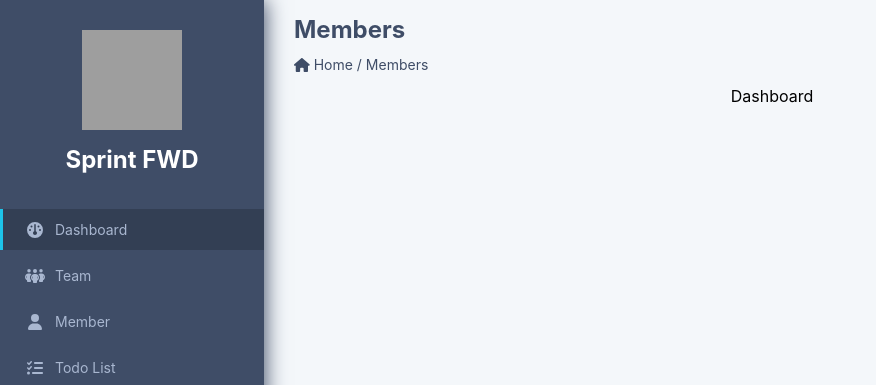
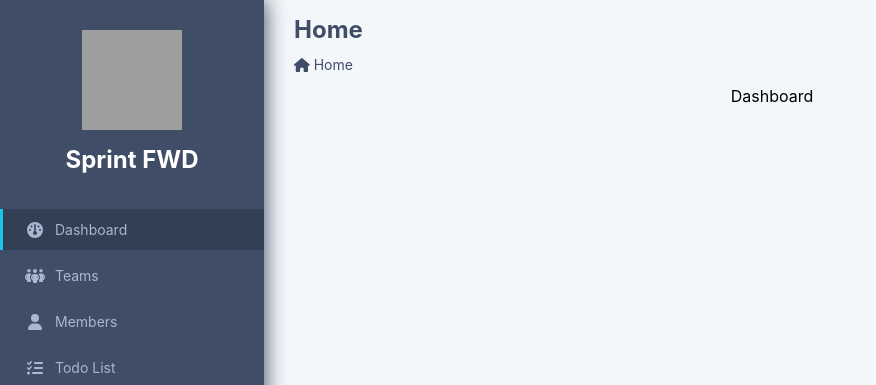
Before and after one commit to BranchDev110/BranchTeamManagement, a React (Create React App) app: page / in a window 1280 px wide. Shown: the top 385 px of the page, without its empty margins (0-876 px from the left). Built offline with nearby package versions, Linux system fonts and the light colour scheme; grey boxes are pictures that could not be loaded.

Commit message:
Fix Header and Routing issue

```diff
--- a/src/App.js
+++ b/src/App.js
@@ -1,5 +1,5 @@
 import React, { useEffect } from "react";
-import { Route, Routes } from "react-router-dom";
+import { Route, Routes, useLocation } from "react-router-dom";
 import { useDispatch } from "react-redux";
 
 import apiService from "./helper/ApiService";
@@ -8,9 +8,12 @@ import { setTeam } from "./store/slice/teamSlice";
 import { setMember } from "./store/slice/memberSlice";
 
 import "./App.css";
+import { router } from "./utils/routeName";
+import { set } from "./store/slice/routeSlice";
 
 const App = () => {
   const dispatch = useDispatch();
+  const location = useLocation();
 
   useEffect(() => {
     apiService
@@ -26,6 +29,11 @@ const App = () => {
         dispatch(setMember(data.members));
       })
       .catch((error) => console.log(error));
+
+    const path = location.pathname.split('/').at(1);
+    let index = router.findIndex((item) => item.routeName === path);
+    if(index === -1) index = 0;
+    dispatch(set({id: index, ...router[index]}));
   }, [dispatch]);
   return (
     <div className="App">
@@ -35,8 +43,8 @@ const App = () => {
         <div className="content">
           <Routes>
             <Route path="/" element={<DashboardContainer />} />
-            <Route path="/member" element={<MemberContainer />} />
-            <Route path="/team" element={<TeamContainer />} />
+            <Route path="/members" element={<MemberContainer />} />
+            <Route path="/teams" element={<TeamContainer />} />
             <Route path="/todo" element={<TodoContainer />} />
           </Routes>
         </div>
--- a/src/containers/Header/Header.jsx
+++ b/src/containers/Header/Header.jsx
@@ -1,13 +1,16 @@
 import { FontAwesomeIcon } from "@fortawesome/react-fontawesome";
 import { faHome } from "@fortawesome/free-solid-svg-icons";
 import "./index.css";
+import { useSelector } from "react-redux";
 
 const Header = () => {
+  const route = useSelector((state) => state.route.value);
+
   return (
     <div className="header">
-      <h2>Members</h2>
+      <h2>{route.displayName}</h2>
       <span className="breadcumb">
-        <FontAwesomeIcon icon={faHome} /> Home / Members
+        <FontAwesomeIcon icon={faHome} /> Home {`${route.id !== 0 ? `/ ${route.displayName}` : ''}`}
       </span>
     </div>
   );
--- a/src/containers/Sidebar/Sidebar.jsx
+++ b/src/containers/Sidebar/Sidebar.jsx
@@ -1,4 +1,4 @@
-import React, { useState } from "react";
+import React, { useEffect, useState } from "react";
 import { FontAwesomeIcon } from "@fortawesome/react-fontawesome";
 
 import "./index.css";
@@ -9,16 +9,20 @@ import {
   faUser,
 } from "@fortawesome/free-solid-svg-icons";
 import { Link } from "react-router-dom";
+import { useDispatch, useSelector } from "react-redux";
+import { set } from "../../store/slice/routeSlice";
+import { router } from "../../utils/routeName";
 
 const Sidebar = () => {
-  const [curIndex, setCurIndex] = useState(0);
+  const dispatch = useDispatch();
+  const currentRoute = useSelector((state) => state.route.value);
 
   const handleItemClick = (index) => {
-    setCurIndex(index);
+    dispatch(set({id: index, ...router[index]}));
   }
 
   const getClassName = (index) => {
-    return `sidebar__list__item ${curIndex === index && 'sidebar__list__item--active'}`;
+    return `sidebar__list__item ${currentRoute.id === index && 'sidebar__list__item--active'}`;
   }
 
   return (
@@ -34,13 +38,13 @@ const Sidebar = () => {
           </Link>
         </li>
         <li className={getClassName(1)} onClick={() => handleItemClick(1)}>
-          <Link to="/team">
-            <FontAwesomeIcon icon={faPeopleGroup} /> <span>Team</span>
+          <Link to="/teams">
+            <FontAwesomeIcon icon={faPeopleGroup} /> <span>Teams</span>
           </Link>
         </li>
         <li className={getClassName(2)} onClick={() => handleItemClick(2)}>
-          <Link to="/member">
-            <FontAwesomeIcon icon={faUser} /> <span>Member</span>
+          <Link to="/members">
+            <FontAwesomeIcon icon={faUser} /> <span>Members</span>
           </Link>
         </li>
         <li className={getClassName(3)} onClick={() => handleItemClick(3)}>
--- a/src/store/index.js
+++ b/src/store/index.js
@@ -2,12 +2,14 @@ import { configureStore } from "@reduxjs/toolkit";
 import todoReducer from "./slice/todoSlice";
 import memberReducer from "./slice/memberSlice";
 import teamReducer from "./slice/teamSlice";
+import routeReducer from './slice/routeSlice';
 
 const store = configureStore({
   reducer: {
     todo: todoReducer,
     member: memberReducer,
     team: teamReducer,
+    route: routeReducer
   },
 });
 
--- /dev/null
+++ b/src/store/slice/routeSlice.js
@@ -0,0 +1,21 @@
+import { createSlice } from "@reduxjs/toolkit";
+
+const initialState = {
+  value: {
+    id: 0,
+    routeName: "",
+    displayName: ""
+  },
+};
+
+export const routeSlice = createSlice({
+  name: "route",
+  initialState,
+  reducers: {
+    set: (state, action) => {state.value = {...action.payload}}
+  },
+});
+
+export const { set } = routeSlice.actions;
+
+export default routeSlice.reducer;
--- /dev/null
+++ b/src/utils/routeName.js
@@ -0,0 +1,6 @@
+export const router = [
+  { routeName: "", displayName: "Home" },
+  { routeName: "teams", displayName: "Teams" },
+  { routeName: "members", displayName: "Members" },
+  { routeName: "todo", displayName: "Todo List" },
+];
```
